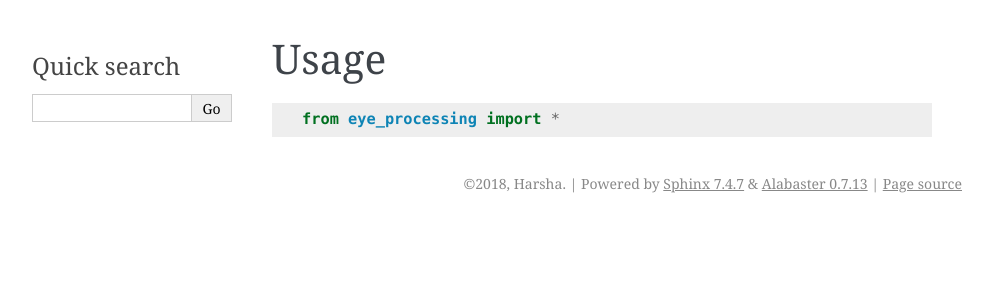
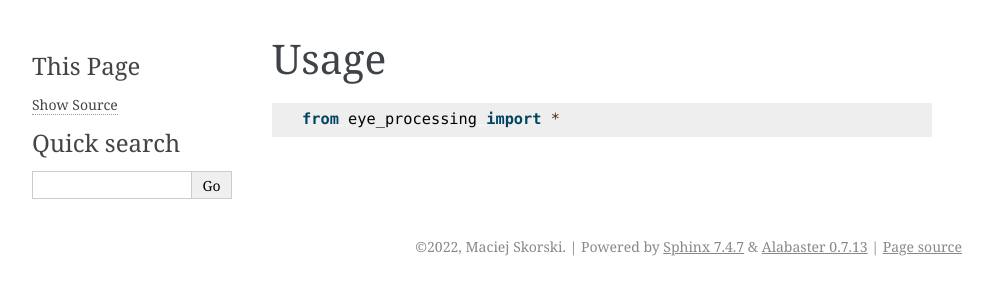
Before and after one commit to maciejskorski/eye-processing, a Sphinx documentation site: the page built from docs/usage.md, in a window 1280 px wide. Shown: the top 300 px of the page, without its empty margins (148-1141 px from the left). Built offline with Sphinx 7.4.7, drawn with Linux system fonts in a browser that asks for light colours; part of the change alters nothing that is shown.

Commit message:
cleaning docs

```diff
--- a/docs/conf.py
+++ b/docs/conf.py
@@ -1,166 +1,25 @@
-#!/usr/bin/env python3
-# -*- coding: utf-8 -*-
-#
-# WordCount documentation build configuration file, created by
-# sphinx-quickstart on Fri Jun  8 14:27:52 2018.
-#
-# This file is execfile()d with the current directory set to its
-# containing dir.
-#
-# Note that not all possible configuration values are present in this
-# autogenerated file.
-#
-# All configuration values have a default; values that are commented out
-# serve to show the default.
+"""Sphinx configuration."""
 
-# If extensions (or modules to document with autodoc) are in another directory,
-# add these directories to sys.path here. If the directory is relative to the
-# documentation root, use os.path.abspath to make it absolute, like shown here.
-#
 from cgitb import enable
 import os
 import sys
-sys.path.insert(0, os.path.abspath('../src'))
+sys.path.insert(0, os.path.abspath('../source'))
 
+# General information about the project.
+project = "Eye Processing"
+author = "Maciej Skorski"
+copyright = "2022, Maciej Skorski"
 
-# -- General configuration ------------------------------------------------
-
-# If your documentation needs a minimal Sphinx version, state it here.
-#
-# needs_sphinx = '1.0'
-
-# Add any Sphinx extension module names here, as strings. They can be
-# extensions coming with Sphinx (named 'sphinx.ext.*') or your custom
-# ones.
-extensions = ['sphinx.ext.autodoc','myst_parser']
-
-# Add any paths that contain templates here, relative to this directory.
-templates_path = ['_templates']
-
-# The suffix(es) of source filenames.
-# You can specify multiple suffix as a list of string:
-#
-source_suffix = ['.rst', '.md']
-
-# The master toctree document.
+# Sources
+source_suffix = ['.md']
 master_doc = 'index'
 
-# General information about the project.
-project = 'WordCount'
-copyright = '2018, Harsha'
-author = 'Harsha'
-
-# The version info for the project you're documenting, acts as replacement for
-# |version| and |release|, also used in various other places throughout the
-# built documents.
-#
-# The short X.Y version.
-version = '0.1'
-# The full version, including alpha/beta/rc tags.
-release = '0.1'
-
-# The language for content autogenerated by Sphinx. Refer to documentation
-# for a list of supported languages.
-#
-# This is also used if you do content translation via gettext catalogs.
-# Usually you set "language" from the command line for these cases.
-language = 'en'
-
-# List of patterns, relative to source directory, that match files and
-# directories to ignore when looking for source files.
-# This patterns also effect to html_static_path and html_extra_path
-exclude_patterns = ['_build', 'Thumbs.db', '.DS_Store']
-
-# The name of the Pygments (syntax highlighting) style to use.
-pygments_style = 'sphinx'
-
-# If true, `todo` and `todoList` produce output, else they produce nothing.
-todo_include_todos = False
-
-
-# -- Options for HTML output ----------------------------------------------
-
-# The theme to use for HTML and HTML Help pages.  See the documentation for
-# a list of builtin themes.
-#
-#html_theme = 'sphinx_rtd_theme'
-
-# Theme options are theme-specific and customize the look and feel of a theme
-# further.  For a list of options available for each theme, see the
-# documentation.
-#
-# html_theme_options = {}
-
-# Add any paths that contain custom static files (such as style sheets) here,
-# relative to this directory. They are copied after the builtin static files,
-# so a file named "default.css" will overwrite the builtin "default.css".
-html_static_path = []
-
-# Custom sidebar templates, must be a dictionary that maps document names
-# to template names.
-#
-# This is required for the alabaster theme
-# refs: http://alabaster.readthedocs.io/en/latest/installation.html#sidebars
-html_sidebars = {
-    '**': [
-        'relations.html',  # needs 'show_related': True theme option to display
-        'searchbox.html',
-    ]
-}
-
-
-# -- Options for HTMLHelp output ------------------------------------------
-
-# Output file base name for HTML help builder.
-htmlhelp_basename = 'WordCountdoc'
-
-
-# -- Options for LaTeX output ---------------------------------------------
-
-latex_elements = {
-    # The paper size ('letterpaper' or 'a4paper').
-    #
-    # 'papersize': 'letterpaper',
-
-    # The font size ('10pt', '11pt' or '12pt').
-    #
-    # 'pointsize': '10pt',
-
-    # Additional stuff for the LaTeX preamble.
-    #
-    # 'preamble': '',
-
-    # Latex figure (float) alignment
-    #
-    # 'figure_align': 'htbp',
-}
-
-# Grouping the document tree into LaTeX files. List of tuples
-# (source start file, target name, title,
-#  author, documentclass [howto, manual, or own class]).
-latex_documents = [
-    (master_doc, 'WordCount.tex', 'WordCount Documentation',
-     'Harsha', 'manual'),
+# Extensions
+extensions = [
+    #"sphinx.ext.autodoc",
+    #"sphinx.ext.napoleon",
+    #"sphinx_click",
+    "myst_parser",
 ]
-
-
-# -- Options for manual page output ---------------------------------------
-
-# One entry per manual page. List of tuples
-# (source start file, name, description, authors, manual section).
-man_pages = [
-    (master_doc, 'wordcount', 'WordCount Documentation',
-     [author], 1)
-]
-
-
-# -- Options for Texinfo output -------------------------------------------
-
-# Grouping the document tree into Texinfo files. List of tuples
-# (source start file, target name, title, author,
-#  dir menu entry, description, category)
-texinfo_documents = [
-    (master_doc, 'WordCount', 'WordCount Documentation',
-     author, 'WordCount', 'One line description of project.',
-     'Miscellaneous'),
-]
+#autodoc_typehints = "description"
+#html_theme = "furo"
```
